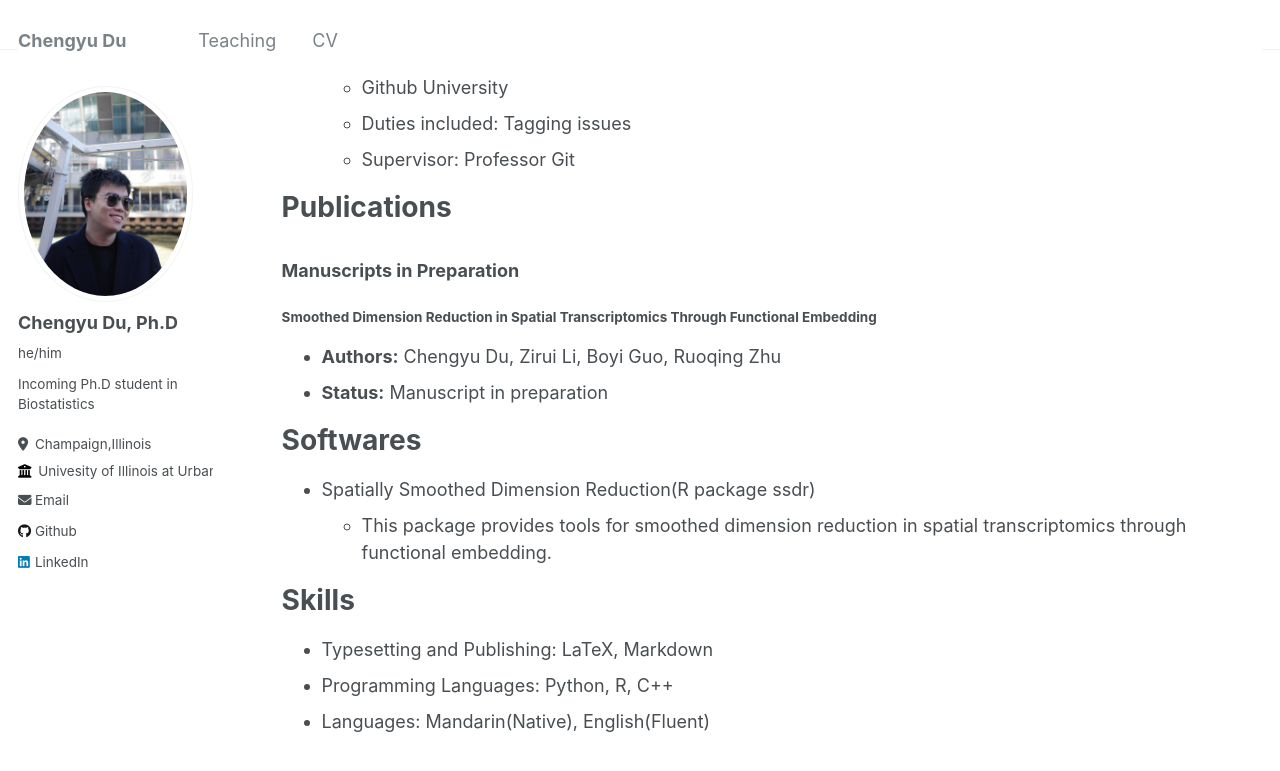
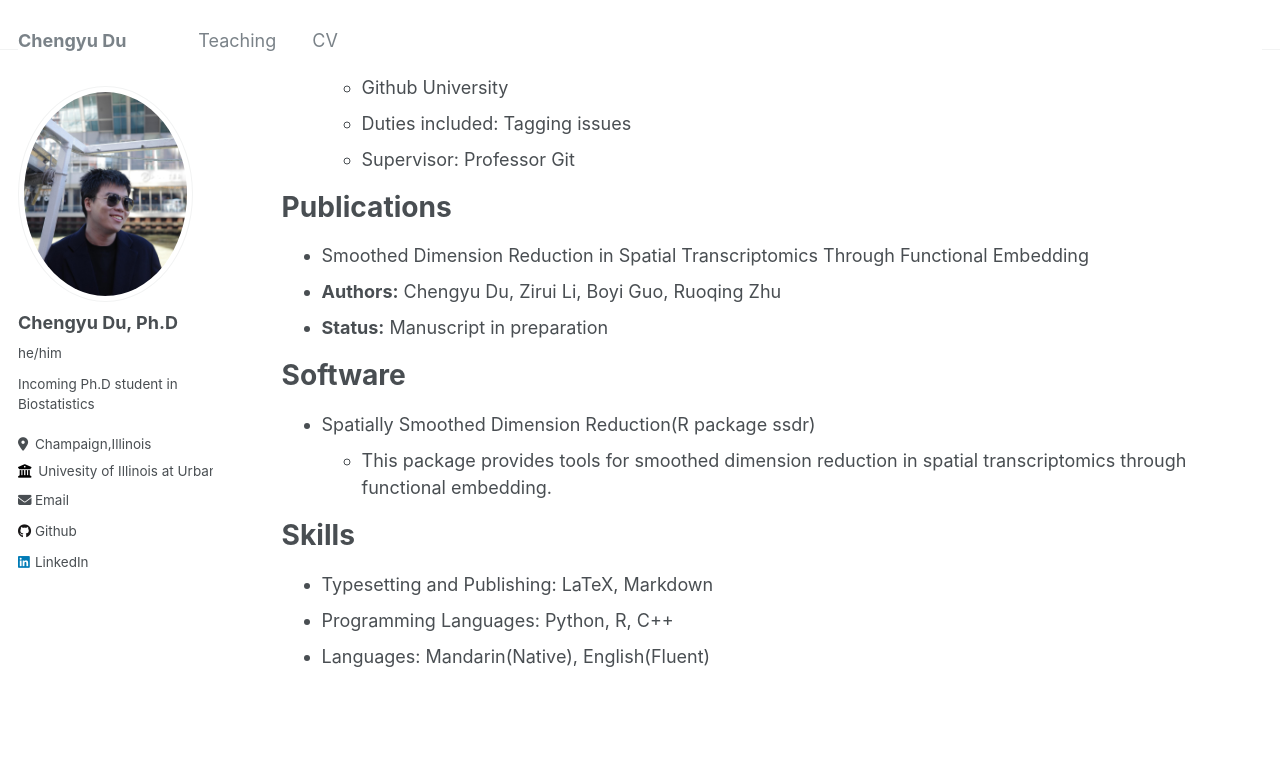
Before and after one commit to ChengyuRicardoDu/ChengyuRicardoDu.github.io, a Jekyll site: the page built from _pages/cv.md, in a window 1280 px wide and 900 px high, scrolled down 1056 px. Shown: the top 771 px of the window. Built offline with Jekyll 4.4.1, drawn with Linux system fonts in a browser that asks for light colours.

Commit message:
Update cv.md

```diff
--- a/_pages/cv.md
+++ b/_pages/cv.md
@@ -51,12 +51,11 @@ Work experience
 
 Publications
 ======
-### Manuscripts in Preparation
-#### Smoothed Dimension Reduction in Spatial Transcriptomics Through Functional Embedding
+* Smoothed Dimension Reduction in Spatial Transcriptomics Through Functional Embedding
 - **Authors:** Chengyu Du, Zirui Li, Boyi Guo, Ruoqing Zhu
 - **Status:** Manuscript in preparation
 
-Softwares
+Software
 ======
 
 * Spatially Smoothed Dimension Reduction(R package ssdr)
```
